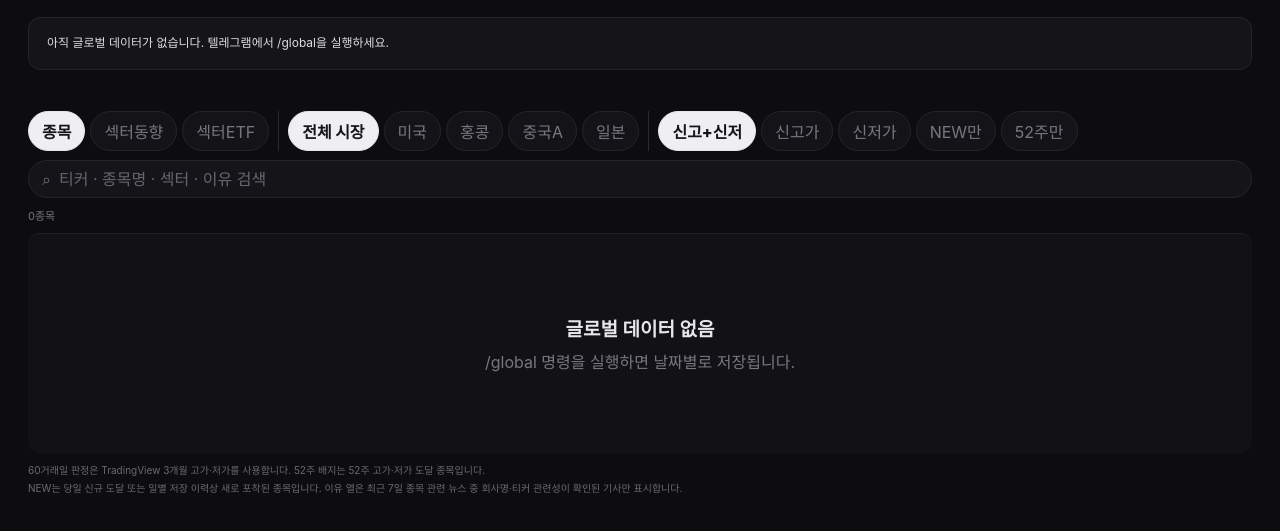
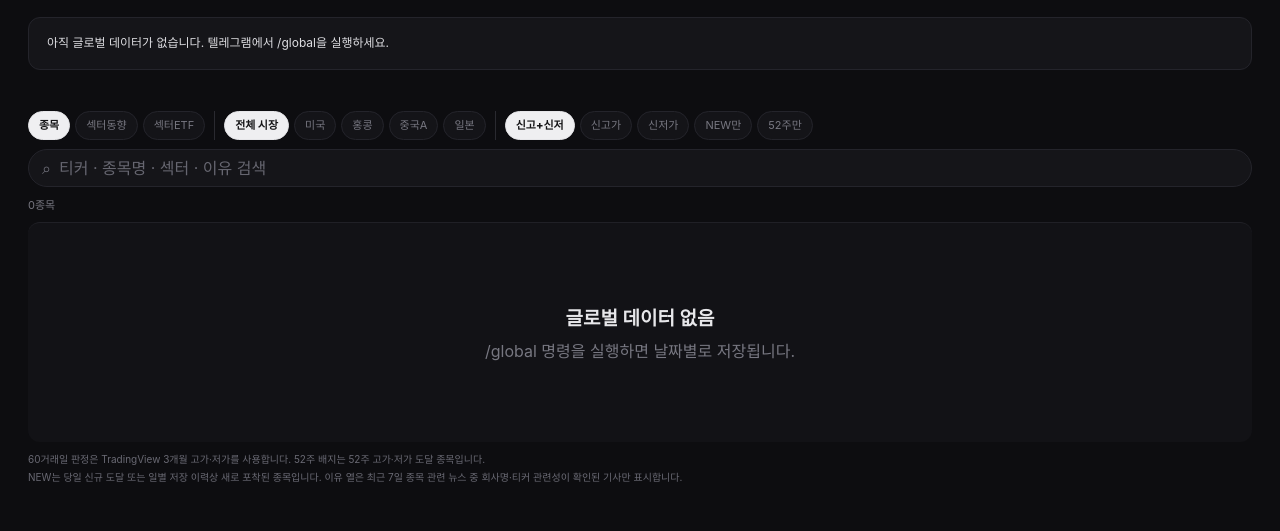
Before and after one commit to HeeChaNY/stock-market-dashboards, a plain HTML site: page global/index.html in a window 1280 px wide. Shown: the part 141-672 px from the top of the page. Drawn offline with Linux system fonts and the light colour scheme; no server answers.

Commit message:
Reduce global filter toggle size

```diff
--- a/global/assets/styles.css
+++ b/global/assets/styles.css
@@ -116,12 +116,14 @@
 .segmented { display: flex; align-items: center; gap: 5px; }
 .segmented + .segmented { padding-left: 9px; border-left: 1px solid #2a2a30; }
 .segmented button {
-  min-height: 34px;
+  min-height: 29px;
   border: 1px solid #24242b;
   border-radius: 999px;
-  padding: 7px 13px;
+  padding: 5px 10px;
   background: #141418;
   color: #777781;
+  font-size: 11px;
+  line-height: 1.15;
   white-space: nowrap;
 }
 .segmented button:hover { color: #c7c7cd; }
--- a/global/index.html
+++ b/global/index.html
@@ -5,9 +5,9 @@
   <meta name="viewport" content="width=device-width,initial-scale=1">
   <meta name="theme-color" content="#080b14">
   <title>글로벌 마켓 스캐너</title>
-  <link rel="stylesheet" href="assets/styles.css?v=20260721-2">
+  <link rel="stylesheet" href="assets/styles.css?v=20260721-3">
   <script src="global-data.js"></script>
-  <script defer src="assets/app.js?v=20260721-2"></script>
+  <script defer src="assets/app.js?v=20260721-3"></script>
 </head>
 <body>
   <header class="site-header">
```
